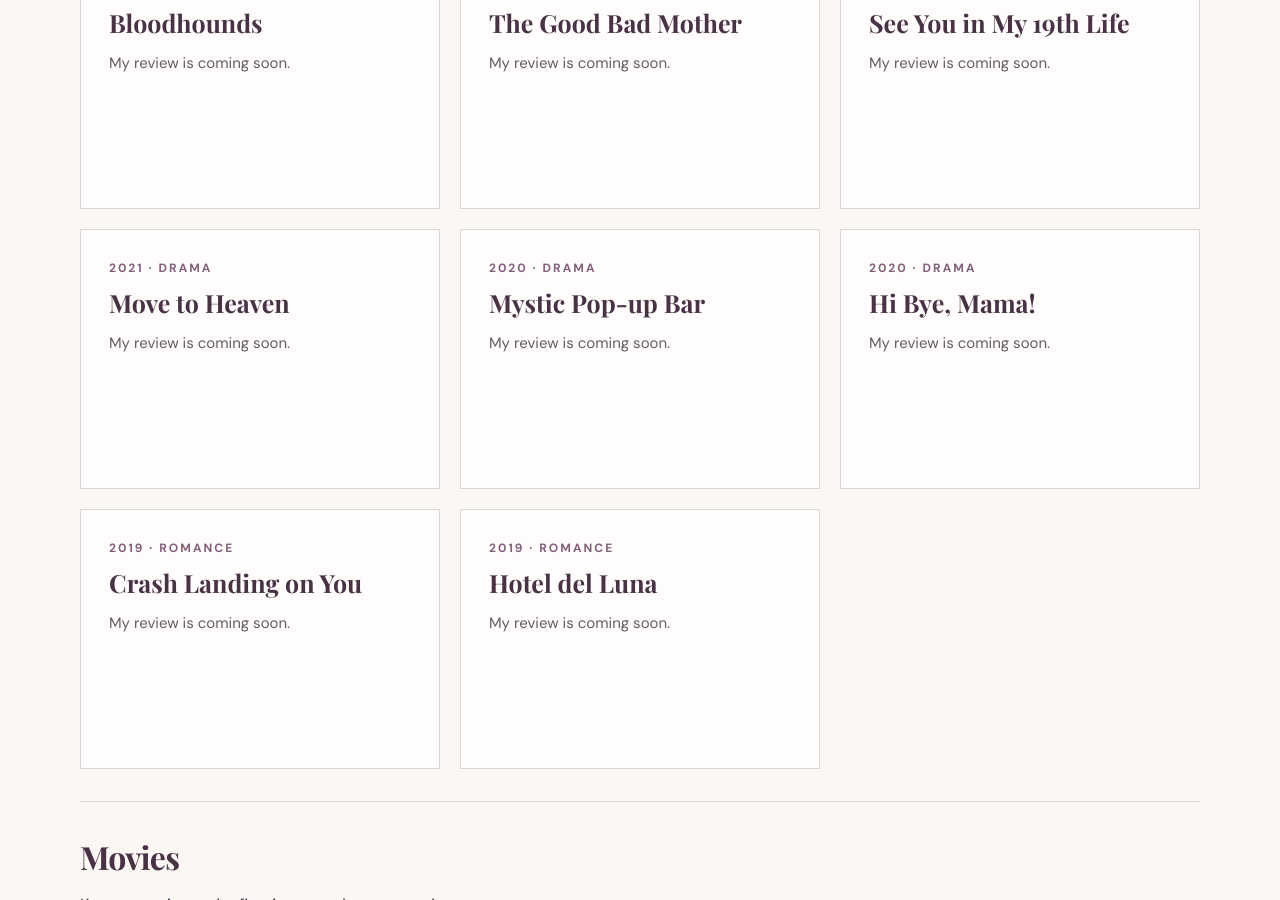
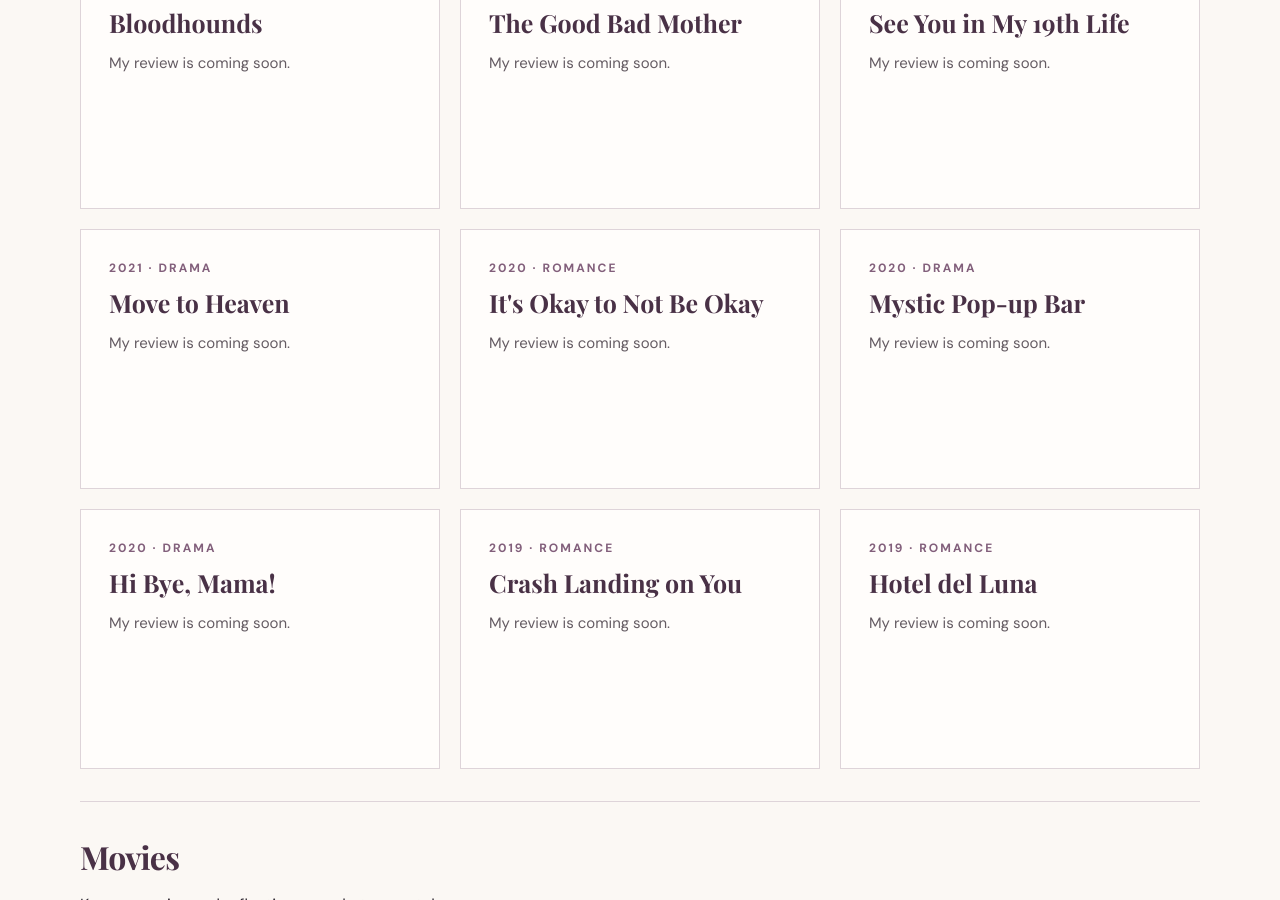
Before and after one commit to lydiarim22-coder/mindoflydia, a Jekyll site: the page built from korean-culture.html, in a window 1280 px wide and 900 px high, scrolled down 1214 px. Built offline with Jekyll 4.4.1, drawn with Linux system fonts in a browser that asks for light colours; some web fonts are replaced.

Commit message:
Add It's Okay to Not Be Okay to Korean Culture dramas

```diff
--- a/_data/korean_culture_items.yml
+++ b/_data/korean_culture_items.yml
@@ -45,3 +45,9 @@
   genre: Romance
   topic: dramas
   note: "My review is coming soon."
+
+- title: "It's Okay to Not Be Okay"
+  year: 2020
+  genre: Romance
+  topic: dramas
+  note: "My review is coming soon."
```
